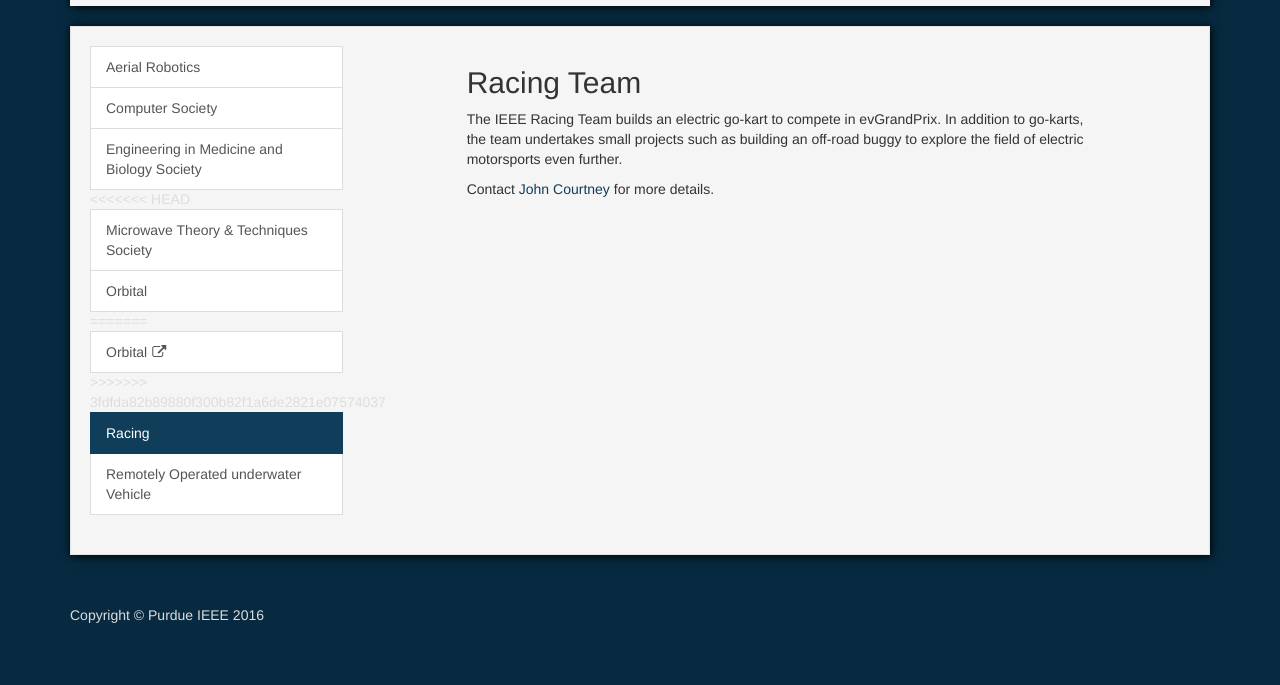
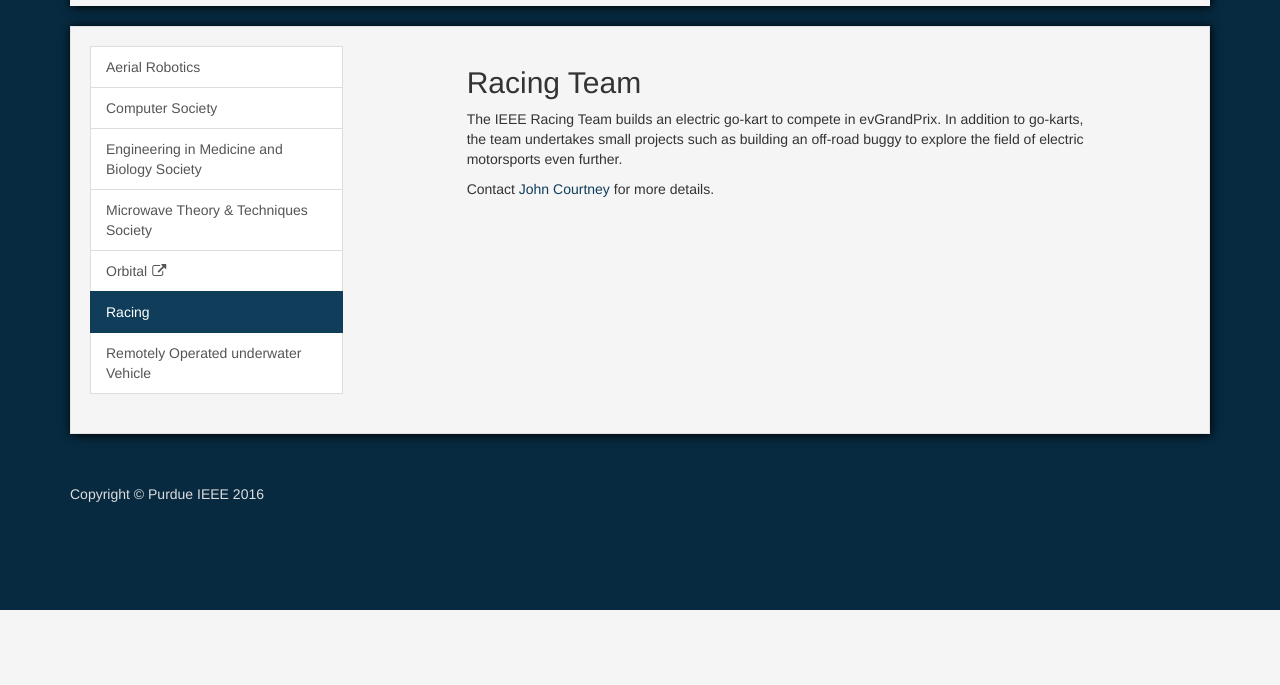
Before and after one commit to PurdueIEEE/old-IEEE-Website, a PHP site: page /committees/racing/ in a window 1280 px wide. Shown: the part 190-875 px from the top of the page. After the commit the page ends 800 px from the top, so only its background shows below. Run offline with PHP 8.4, Linux system fonts and the light colour scheme; data that the repository does not hold is empty.

Commit message:
Forgot one commit fix

```diff
--- a/committees/racing/index.php
+++ b/committees/racing/index.php
@@ -25,12 +25,8 @@
                     <a href="/committees/partieee/" class="list-group-item">Aerial Robotics</a>
                     <a href="/committees/csociety/" class="list-group-item">Computer Society</a>
                     <a href="/committees/embs/" class="list-group-item">Engineering in Medicine and Biology Society</a>
-<<<<<<< HEAD
                     <a href="/committees/mtts/" class="list-group-item">Microwave Theory & Techniques Society</a>
-                    <a href="http://www.purdueorbital.com/" class="list-group-item">Orbital</a>
-=======
                     <a href="http://www.purdueorbital.com/" class="list-group-item">Orbital<i class="fa fa-external-link" style="margin-left: 5px;"></i></a>
->>>>>>> 3fdfda82b89880f300b82f1a6de2821e07574037
                     <a href="/committees/racing/" class="list-group-item active">Racing</a>
                     <a href="/committees/rov/" class="list-group-item">Remotely Operated underwater Vehicle</a>
                 </div>
```
